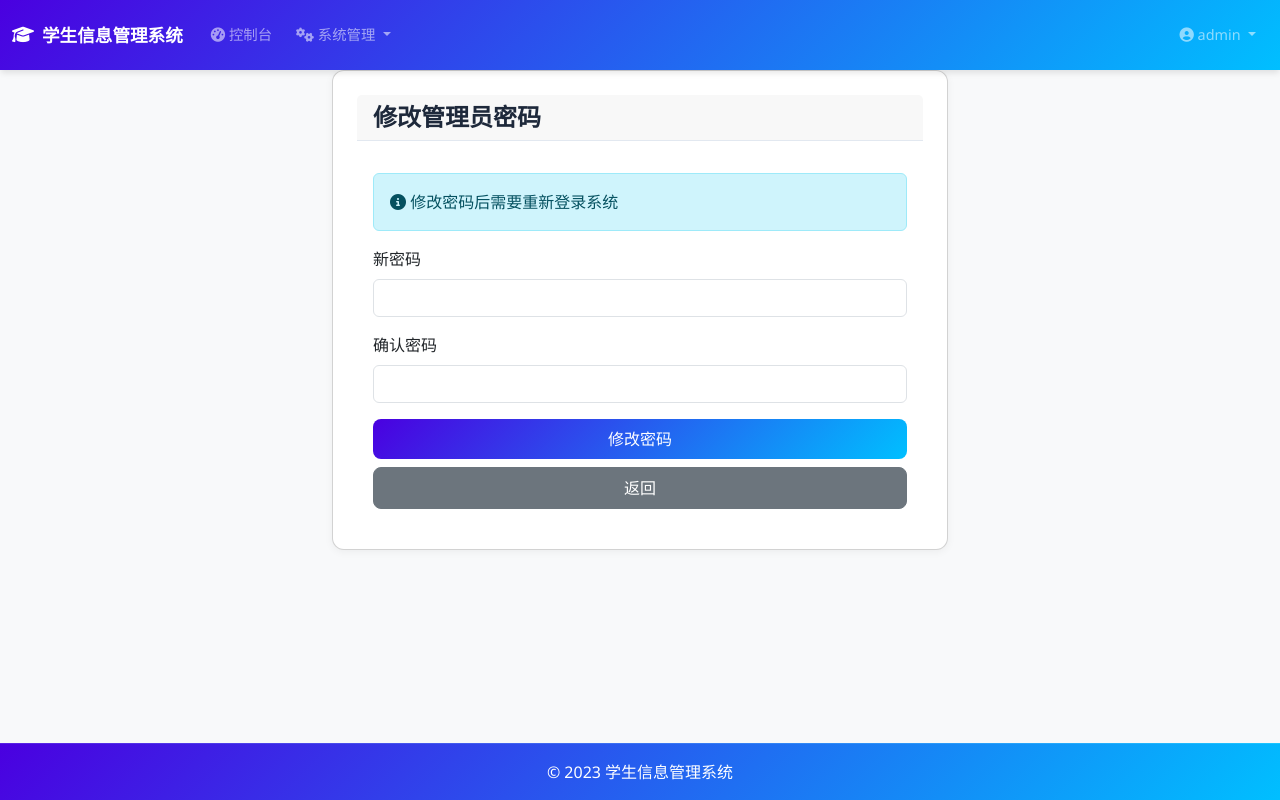
After one commit to lhj-78/demo01, a Flask app: page /admin/change_password in a window 1280 px wide. The commit adds this page. Run offline with Flask 3, Linux system fonts and the light colour scheme; a user stored in the database is signed in.

Commit message:
feat: 基础功能

```diff
--- a/app.py
+++ b/app.py
@@ -523,7 +523,8 @@ def create_grade():
     if not current_user.is_admin:
         abort(403)
     form = GradeForm()
-    form.student_id.choices = [(s.id, f"{s.name} ({s.student_id})") for s in Student.query.all()]
+    # 只列出非管理员用户对应的学生，排除关联管理员（如 admin1）
+    form.student_id.choices = [(s.id, f"{s.name} ({s.student_id})") for s in Student.query.join(User).filter(User.is_admin == False).all()]
     form.course_id.choices = [(c.id, f"{c.course_name} ({c.course_code})") for c in Course.query.all()]
 
     if form.validate_on_submit():
@@ -547,7 +548,8 @@ def edit_grade(grade_id):
         abort(403)
     grade = Grade.query.get_or_404(grade_id)
     form = GradeForm(obj=grade)
-    form.student_id.choices = [(s.id, f"{s.name} ({s.student_id})") for s in Student.query.all()]
+    # 只列出非管理员用户对应的学生，排除关联管理员（如 admin1）
+    form.student_id.choices = [(s.id, f"{s.name} ({s.student_id})") for s in Student.query.join(User).filter(User.is_admin == False).all()]
     form.course_id.choices = [(c.id, f"{c.course_name} ({c.course_code})") for c in Course.query.all()]
 
     if form.validate_on_submit():
@@ -667,6 +669,44 @@ def my_grades():
     grades = Grade.query.filter_by(student_id=student.id).all()
     return render_template('my_grades.html', grades=grades)
 
+# 管理员修改密码
+@app.route('/admin/change_password', methods=['GET', 'POST'])
+@login_required
+def admin_change_password():
+    # 确保只有管理员可以访问
+    if not current_user.is_admin:
+        abort(403)
+
+    form = PasswordForm()
+    if form.validate_on_submit():
+        current_user.set_password(form.password.data)
+        db.session.commit()
+        flash('密码已成功修改，请重新登录！')
+        # 修改密码后强制退出登录
+        logout_user()
+        return redirect(url_for('login'))
+
+    return render_template('admin_change_password.html', form=form, title='修改密码')
+
+# 学生修改密码
+@app.route('/change_password', methods=['GET', 'POST'])
+@login_required
+def change_password():
+    # 确保只有学生（非管理员）可以访问
+    if current_user.is_admin:
+        abort(403)
+
+    form = PasswordForm()
+    if form.validate_on_submit():
+        current_user.set_password(form.password.data)
+        db.session.commit()
+        flash('密码已成功修改，请重新登录！')
+        # 修改密码后强制退出登录
+        logout_user()
+        return redirect(url_for('login'))
+
+    return render_template('change_password.html', form=form, title='修改密码')
+
 # 初始化数据库和创建管理员
 def init_db():
     with app.app_context():
--- /dev/null
+++ b/templates/admin_change_password.html
@@ -0,0 +1,49 @@
+{% extends "base.html" %}
+
+{% block title %}修改密码 - 学生信息管理系统{% endblock %}
+
+{% block content %}
+<div class="row justify-content-center">
+    <div class="col-md-6">
+        <div class="card">
+            <div class="card-header">
+                <h4 class="mb-0">修改管理员密码</h4>
+            </div>
+            <div class="card-body">
+                <div class="alert alert-info">
+                    <i class="fas fa-info-circle"></i> 修改密码后需要重新登录系统
+                </div>
+                <form method="POST" action="">
+                    {{ form.hidden_tag() }}
+                    <div class="mb-3">
+                        {{ form.password.label(class="form-label") }}
+                        {{ form.password(class="form-control") }}
+                        {% if form.password.errors %}
+                            <div class="text-danger">
+                                {% for error in form.password.errors %}
+                                    <small>{{ error }}</small>
+                                {% endfor %}
+                            </div>
+                        {% endif %}
+                    </div>
+                    <div class="mb-3">
+                        {{ form.password2.label(class="form-label") }}
+                        {{ form.password2(class="form-control") }}
+                        {% if form.password2.errors %}
+                            <div class="text-danger">
+                                {% for error in form.password2.errors %}
+                                    <small>{{ error }}</small>
+                                {% endfor %}
+                            </div>
+                        {% endif %}
+                    </div>
+                    <div class="d-grid gap-2">
+                        {{ form.submit(class="btn btn-primary") }}
+                        <a href="{{ url_for('admin_dashboard') }}" class="btn btn-secondary">返回</a>
+                    </div>
+                </form>
+            </div>
+        </div>
+    </div>
+</div>
+{% endblock %}
--- a/templates/base.html
+++ b/templates/base.html
@@ -23,7 +23,10 @@
             box-shadow: 0 4px 6px -1px rgba(0, 0, 0, 0.1);
             padding: 1rem 0;
             background: linear-gradient(135deg, #4a00e0, #00bfff) !important;
-            margin-bottom: 10px;
+            position: fixed;
+            top: 0;
+            width: 100%;
+            z-index: 1030;
         }
         .navbar-brand {
             font-weight: 700;
@@ -290,7 +293,7 @@
     </style>
 </head>
 <body>
-    <nav class="navbar navbar-expand-lg navbar-dark">
+    <nav class="navbar navbar-expand-lg navbar-dark fixed-top">
         <div class="container-fluid">
             <a class="navbar-brand" href="{{ url_for('index') }}">
                 <i class="fas fa-graduation-cap"></i> 学生信息管理系统
@@ -330,7 +333,10 @@
                             </a>
                             <ul class="dropdown-menu dropdown-menu-end" aria-labelledby="userDropdown">
                                 <li><a class="dropdown-item" href="{{ url_for('profile') }}">个人信息</a></li>
-                                {% if not current_user.is_admin %}
+                                {% if current_user.is_admin %}
+                                <li><a class="dropdown-item" href="{{ url_for('admin_change_password') }}">修改密码</a></li>
+                                {% else %}
+                                <li><a class="dropdown-item" href="{{ url_for('change_password') }}">修改密码</a></li>
                                 <li><a class="dropdown-item" href="{{ url_for('my_grades') }}">我的成绩</a></li>
                                 {% endif %}
                                 <li><hr class="dropdown-divider"></li>
@@ -350,7 +356,7 @@
         </div>
     </nav>
 
-    <div class="container-fluid">
+    <div class="container-fluid" style="padding-top: 70px;">
         {% with messages = get_flashed_messages() %}
             {% if messages %}
                 <div class="row mt-3">
```
Also changed, not shown: templates/change_password.html (added, +49 -0 lines), templates/my_grades.html (added, +115 -0 lines), instance/student_management.db.
